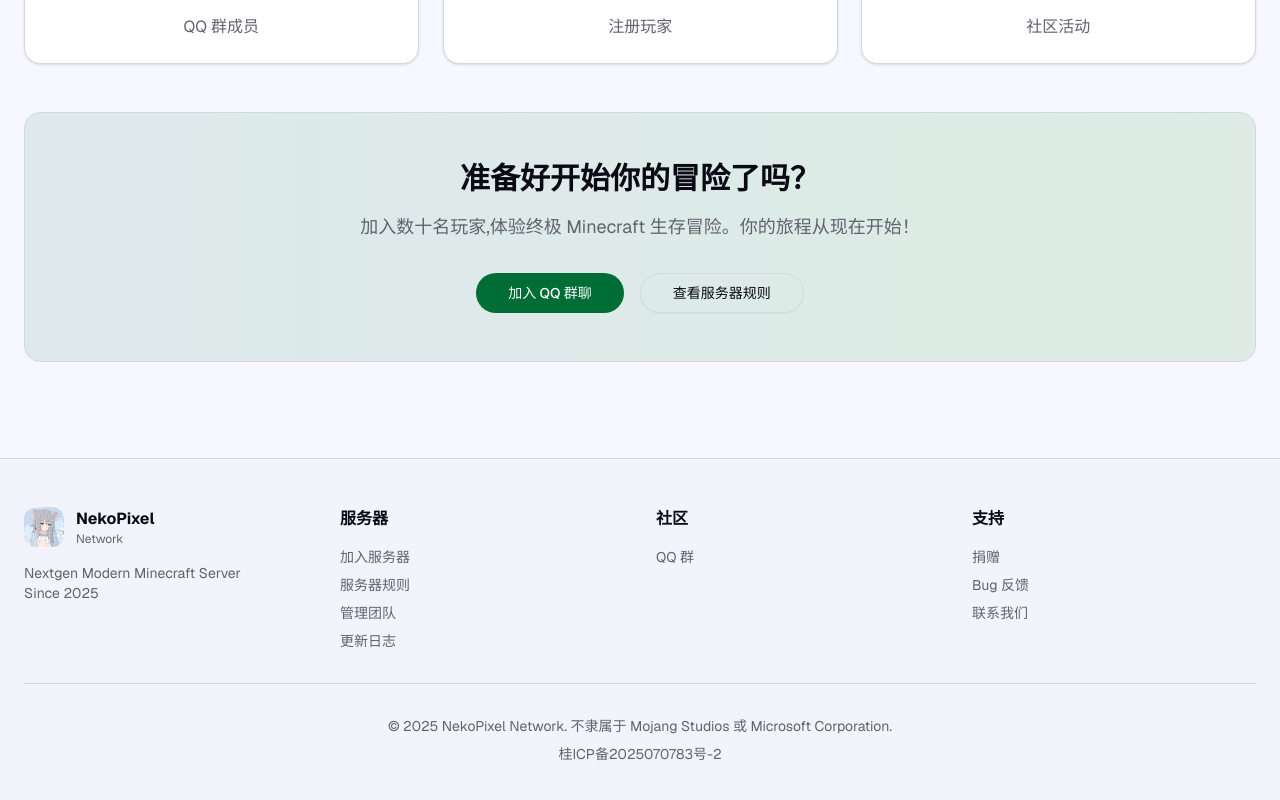
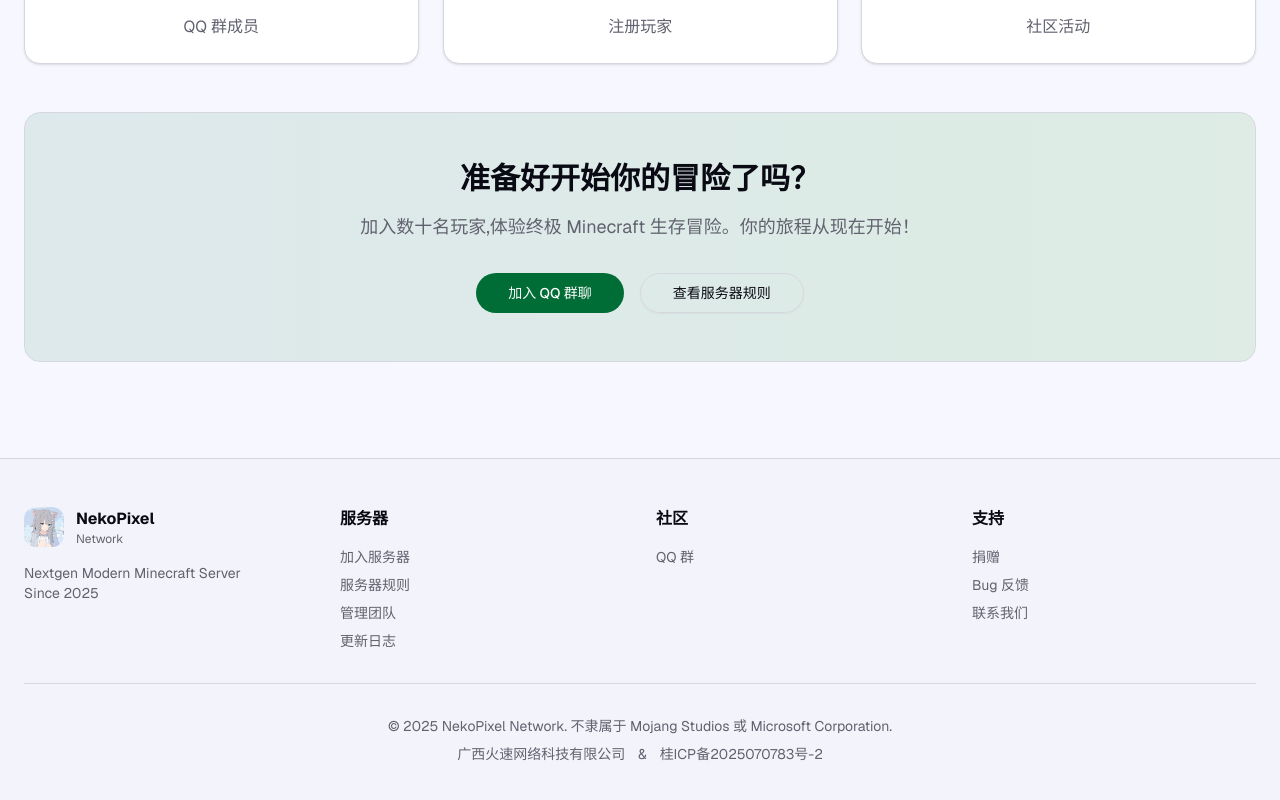
Before and after one commit to NyaStudio/NekoPixel, a Next.js app: page / in a window 1280 px wide. Shown: the part 2880-3680 px from the top of the page. Built offline with nearby package versions, Linux system fonts and the light colour scheme; no server answers.

Commit message:
chore: fuck icp

```diff
--- a/app/layout.tsx
+++ b/app/layout.tsx
@@ -15,7 +15,7 @@ export async function generateMetadata(): Promise<Metadata> {
   return {
     title: "NekoPixel Network - Nextgen Modern Minecraft Server Since 2025",
     description,
-    keywords: ["Minecraft", "生存", "服务器", "游戏", "社区", "多人游戏", "NekoPixel"],
+    keywords: ["Minecraft", "生存", "服务器", "游戏", "社区", "多人游戏", "NekoPixel", "广西火速网络科技有限公司"],
     authors: [{ name: "NekoPixel Network" }],
     creator: "NekoPixel Network",
     publisher: "NekoPixel Network",
--- a/components/footer.tsx
+++ b/components/footer.tsx
@@ -89,6 +89,7 @@ export function Footer() {
         <div className="pt-8 border-t border-border text-center text-sm text-muted-foreground">
           <p>© 2025 NekoPixel Network. 不隶属于 Mojang Studios 或 Microsoft Corporation.</p>
           <p className="mt-2">
+            广西火速网络科技有限公司ㅤ&ㅤ
             <a
               href="https://beian.miit.gov.cn"
               target="_blank"
```
